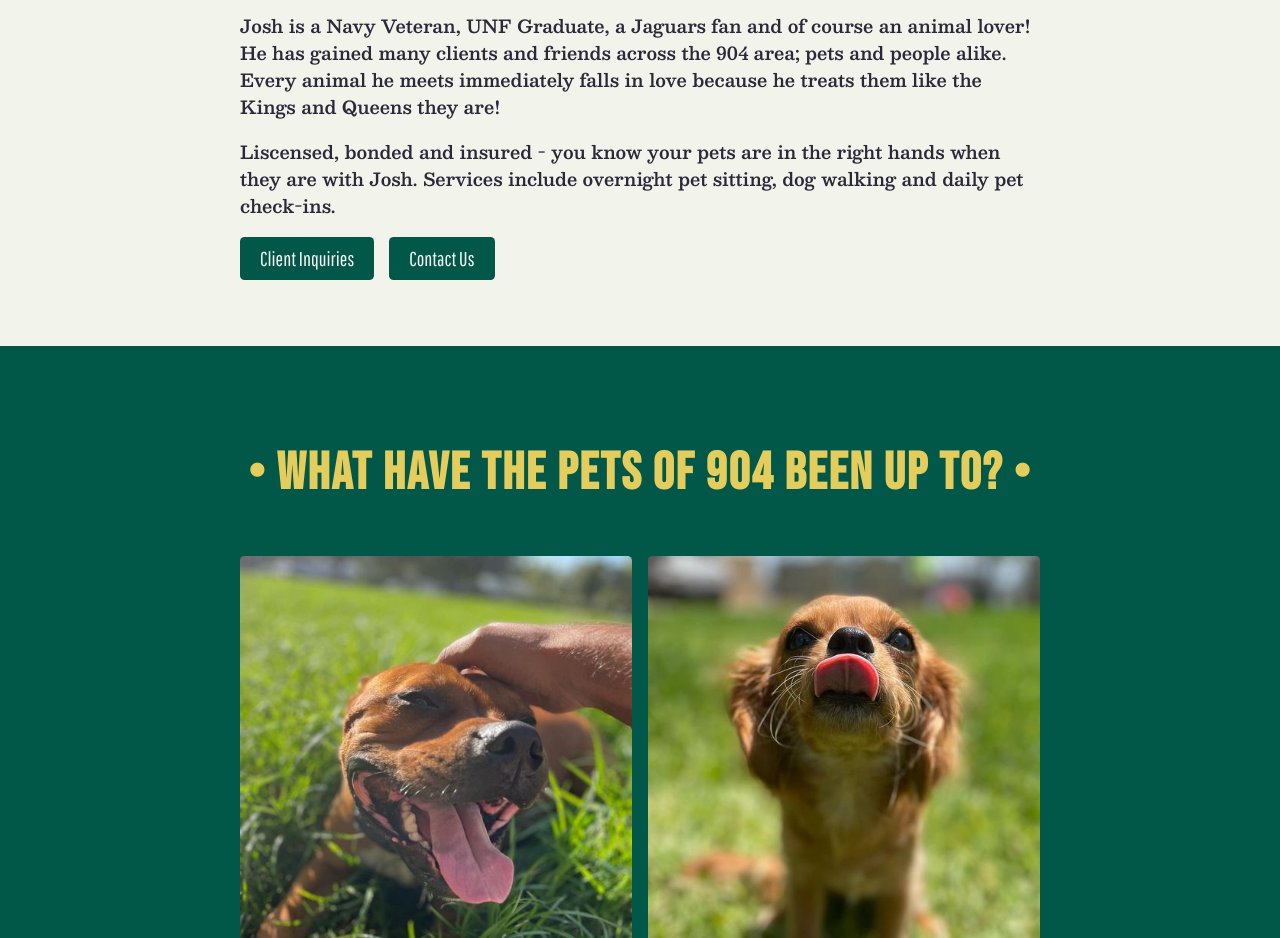
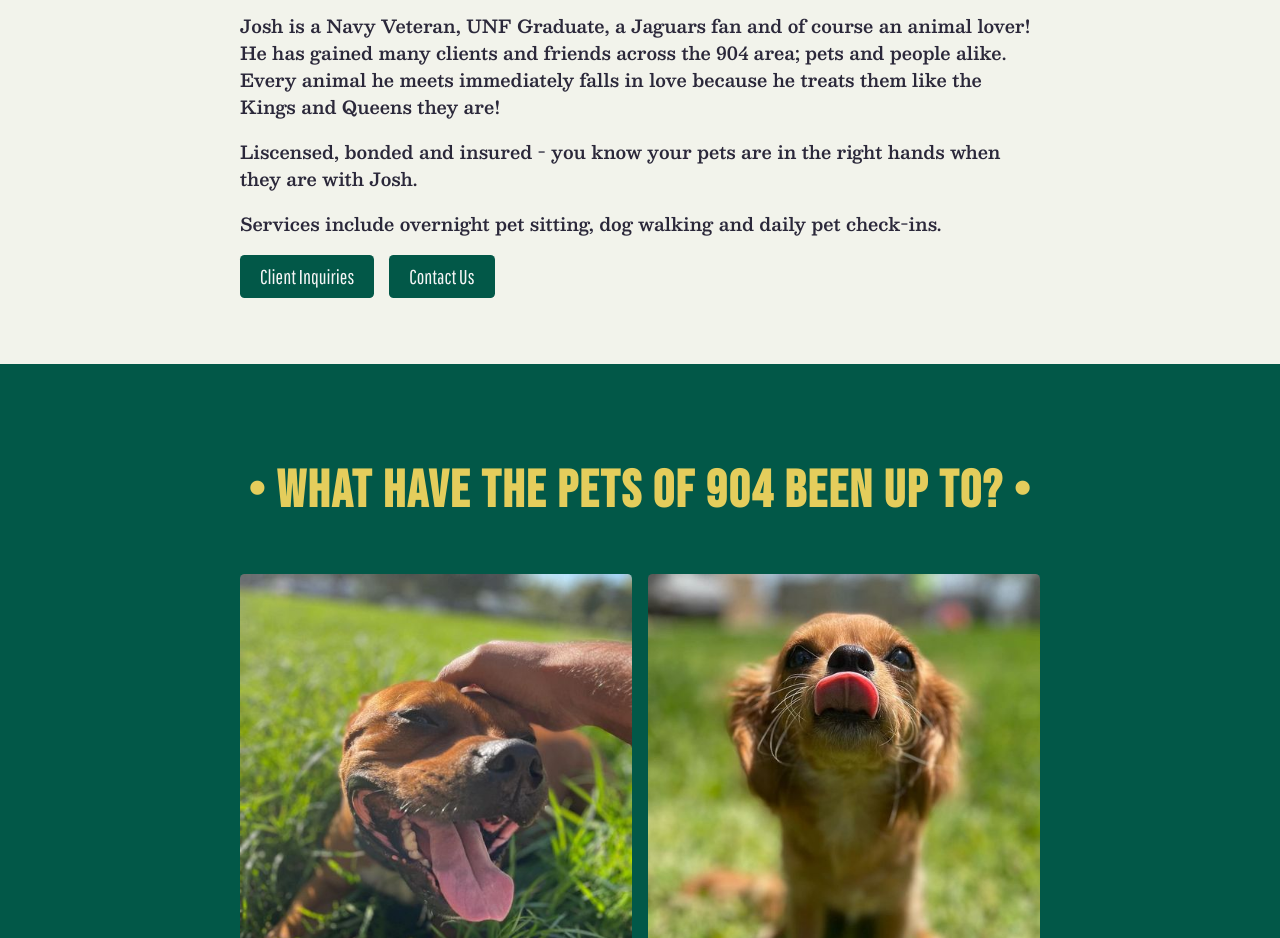
Before and after one commit to SleepyPanda99/904petsv1, a website built with Vite: page index.html in a window 1280 px wide. Shown: the part 1820-2758 px from the top of the page. Built offline with nearby package versions, Linux system fonts and the light colour scheme.

Commit message:
Update index.html

```diff
--- a/index.html
+++ b/index.html
@@ -49,7 +49,8 @@
 				<img  src="images/904.pets.joshua.jpg" alt="Owner of 904 Pets smiling" class="feature-image">
 				<h4>Joshua Predieri established 904 Pets LLC in 2012.</h4>
 				<p>Josh is a Navy Veteran, UNF Graduate, a Jaguars fan and of course an animal lover! He has gained many clients and friends across the 904 area; pets and people alike. Every animal he meets immediately falls in love because he treats them like the Kings and Queens they are!</p>
-				<p>Liscensed, bonded and insured - you know your pets are in the right hands when they are with Josh. Services include overnight pet sitting, dog walking and daily pet check-ins.</p>
+				<p>Liscensed, bonded and insured - you know your pets are in the right hands when they are with Josh.<p>
+				<p>Services include overnight pet sitting, dog walking and daily pet check-ins.</p>
 				<a href="https://form.jotform.com/223355190091148" target="_blank" rel="noopener noreferrer" class="btn btn-mid">Client Inquiries</a>
 				<a href="#contact_us" class="btn btn-mid">Contact Us</a>
 			</div>
```
